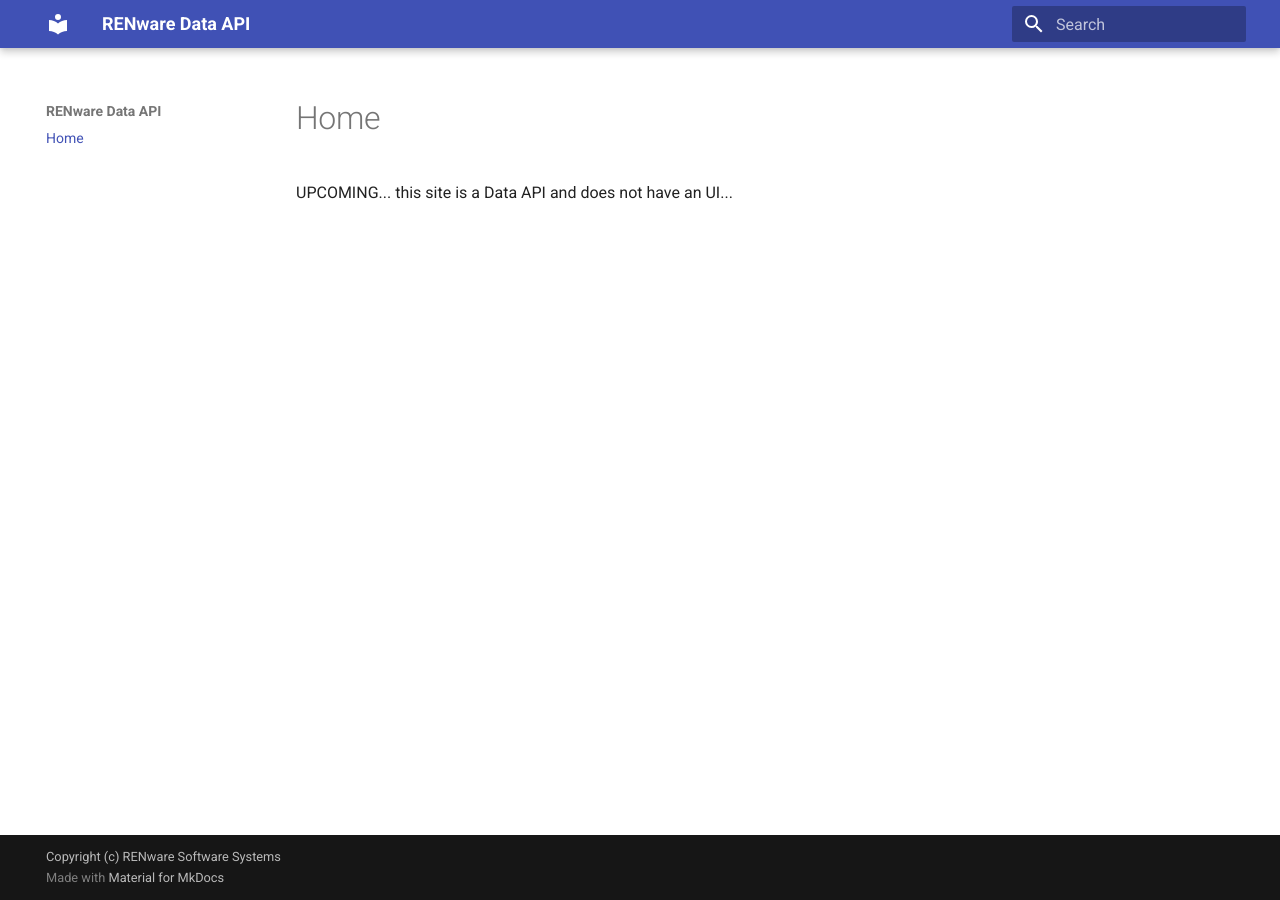
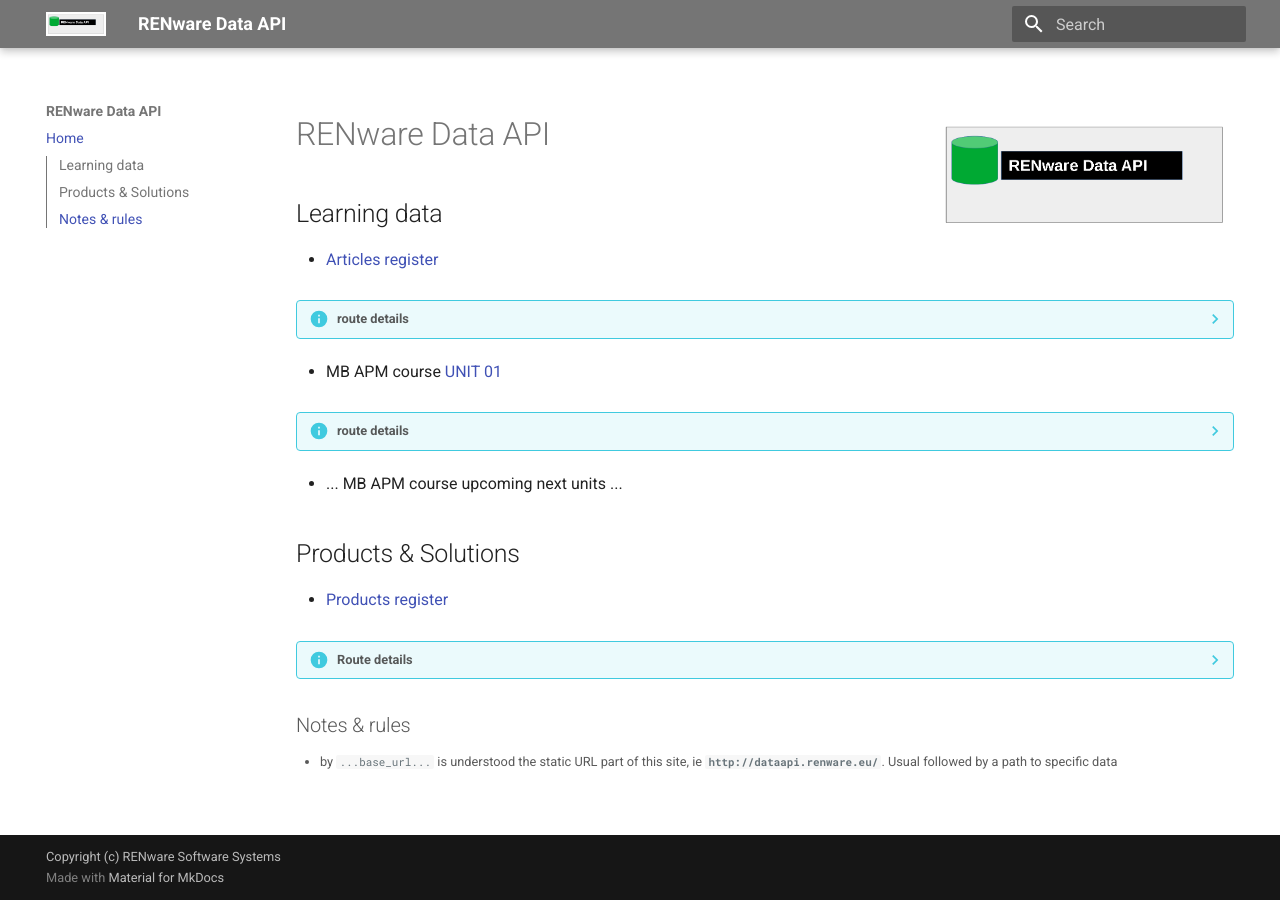
Before and after one commit to petre-renware/dataapi, an MkDocs documentation site: the page built from doc_src/index.md, in a window 1280 px wide. Built offline with MkDocs 1.6.1 and Material for MkDocs 9.7.7, drawn with Linux system fonts in a browser that asks for light colours.

```diff
--- a/doc_src/index.md
+++ b/doc_src/index.md
@@ -1 +1,69 @@
-<p>UPCOMING... this site is a Data API and does not have an UI...</p>
+
+![data_api_logo](pictures/dataAPI_logo.png){ width="300" align=right }
+
+
+# RENware Data API
+
+
+## Learning data
+
+
+* [Articles register](data_sources/articles_register.json)
+<small markdown>
+??? info "route details"
+    * path: `...base_url.../data_sources/articles_register.json`
+    * type:  `HTTP REST`
+    * methods: `GET`
+</small>
+
+
+* MB APM course [UNIT 01](data_sources/mb-apm-data/unit_01.json)
+<small markdown>
+??? info "route details"
+    * path: `...base_url.../data_sources/mb-apm-data/unit_01.json`
+    * type:  `HTTP REST`
+    * methods: `GET`
+</small>
+
+* ... MB APM course upcoming next units ...
+
+
+
+
+
+
+## Products & Solutions
+
+
+* [Products register](data_sources/products_register.json)
+<small markdown>
+??? info "Route details"
+    * path: `...base_url.../data_sources/products_register.json`
+    * type:  `HTTP REST`
+    * methods: `GET`
+</small>
+
+
+
+
+
+
+
+
+
+
+
+
+
+
+
+
+
+
+<small markdown>
+
+## Notes & rules
+
+* by `...base_url...` is understood the static URL part of this site, ie **`http://dataapi.renware.eu/`**. Usual followed by a path to specific data
+
+</small>
--- a/mkdocs.yml
+++ b/mkdocs.yml
@@ -44,8 +44,16 @@ plugins:
 
 #NOTE provide material theme
 theme:
+    logo: pictures/dataAPI_logo.png
     name: material
-
+    palette:
+        primary: grey # see https://squidfunk.github.io/mkdocs-material/setup/changing-the-colors/ for other color options
+    features:
+        #- navigation.tabs #NOTE level 2 on left navigation side bar, level 1 on top navigation bar
+        #- navigation.tracking
+        #- navigation.tabs.sticky
+        #- navigation.path
+        - toc.integrate #NOTE integrate TOC in left navbar
 
 
 #NOTE directory where start to search or markdown sources
```
Also changed, not shown: CHANGELOG.md (+27 -6 lines), doc_src/wip_page.md (added, +8 -0 lines), doc_src/pictures/dataAPI_logo.png (added), doc_src/pictures/under_maintenance.png (added), 5 other files.
